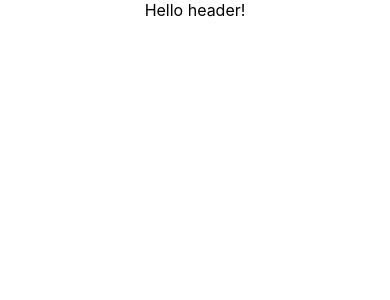
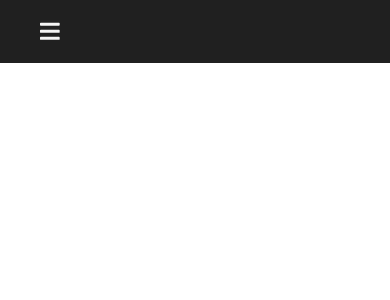
Before and after one commit to JPPAlves/rick-morty-react, a React (Create React App) app: page / in a window 390 px wide. Shown: the top 300 px of the page. Built offline with nearby package versions, Linux system fonts and the light colour scheme.

Commit message:
Chamando o HeaderResponsive na pagina Principal

```diff
--- a/src/App.js
+++ b/src/App.js
@@ -1,13 +1,11 @@
-import logo from './logo.svg';
+
 import './App.css';
+import HeaderResponsive from './Componts/HeaderResponsive';
 
 function App() {
   return (
     <div className="App">
-      <header className="header">
-        Hello header!
-
-      </header>
+      <HeaderResponsive />
     </div>
   );
 }
```
